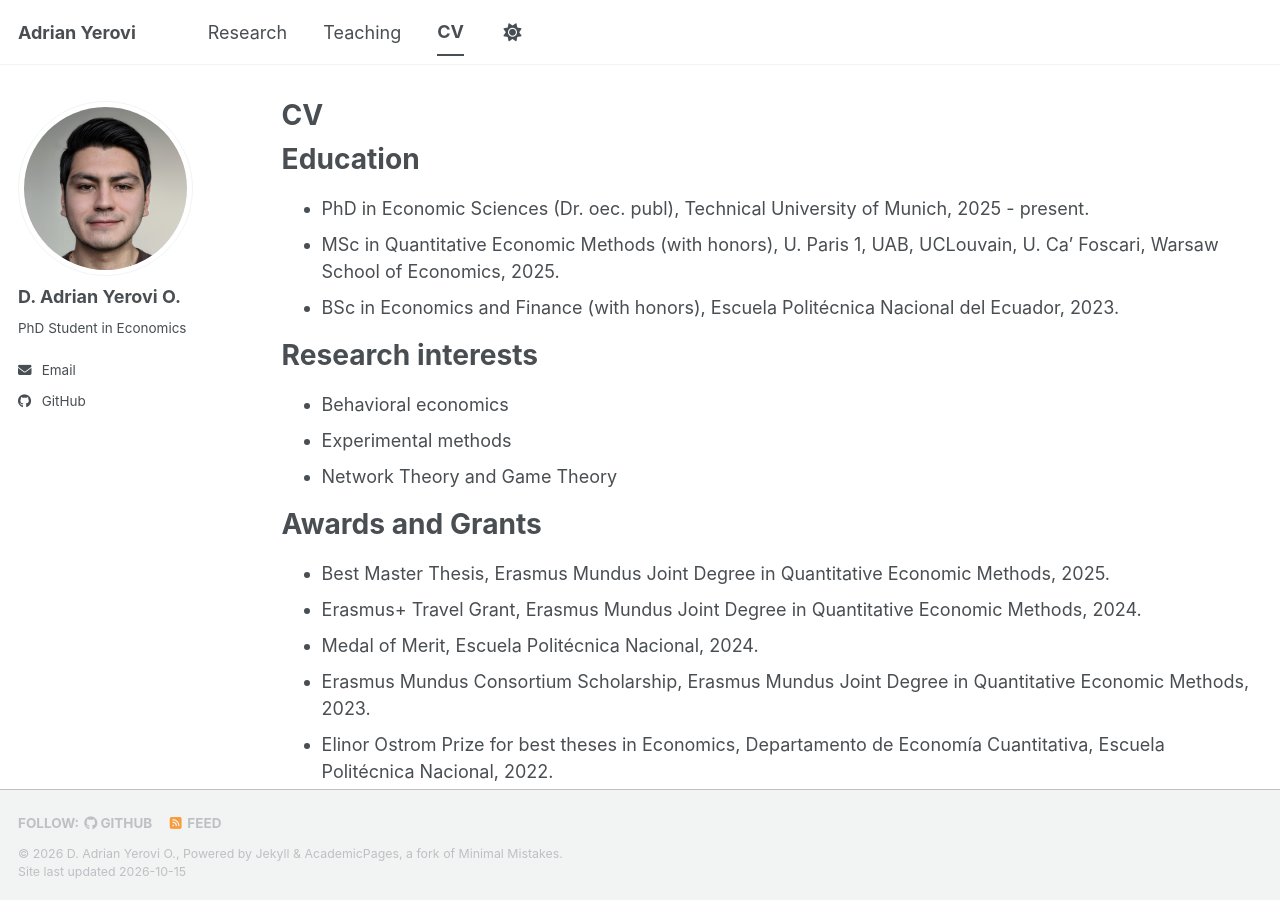
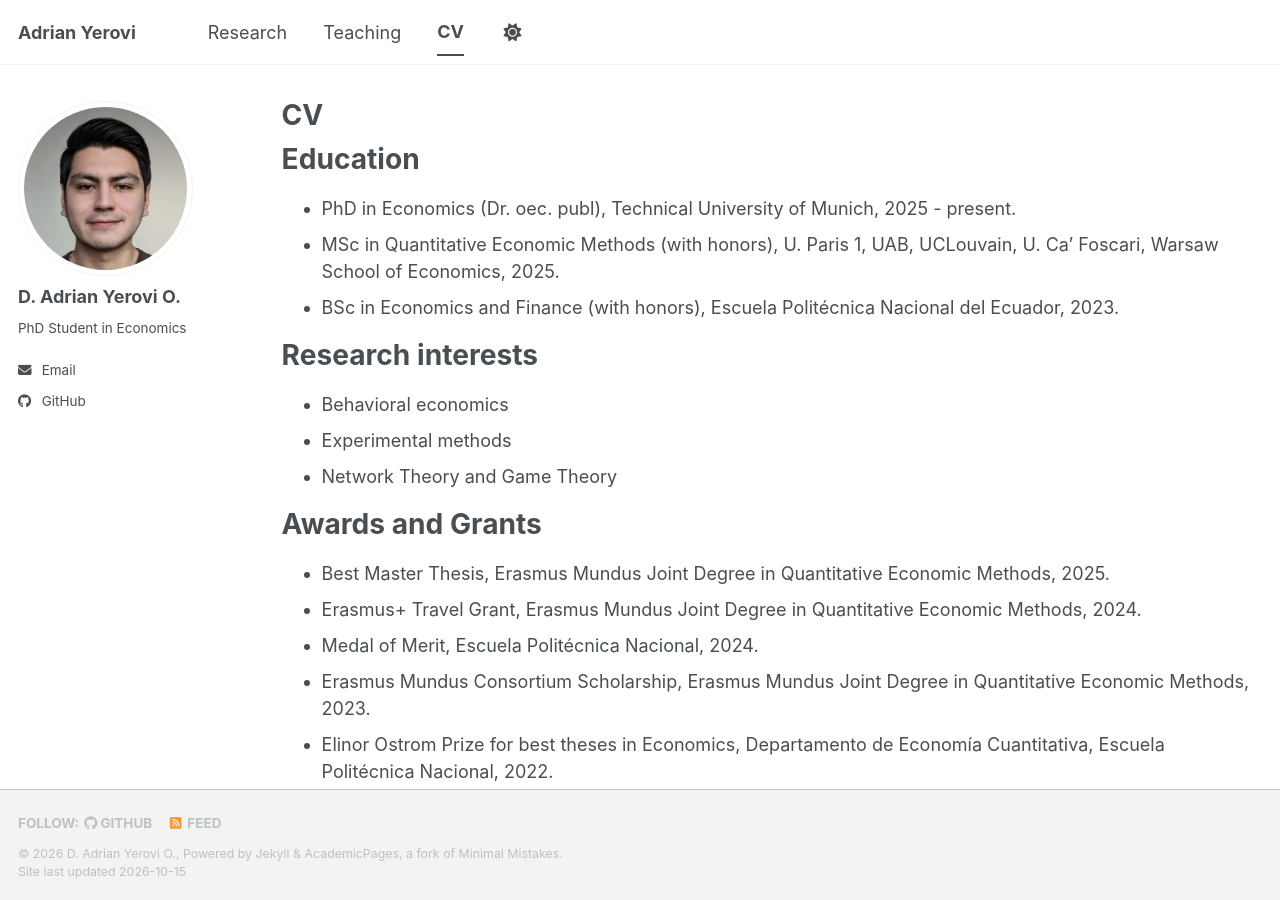
Before and after one commit to AYerovi/AYerovi.github.io, a Jekyll site: the page built from _pages/cv.md, in a window 1280 px wide and 900 px high. Built offline with Jekyll 4.4.1, drawn with Linux system fonts in a browser that asks for light colours; a style sheet for code colours, icons or effects is not loaded.

Commit message:
Update cv.md

```diff
--- a/_pages/cv.md
+++ b/_pages/cv.md
@@ -11,7 +11,7 @@ redirect_from:
 
 Education
 ======
-* PhD in Economic Sciences (Dr. oec. publ), Technical University of Munich, 2025 - present.
+* PhD in Economics (Dr. oec. publ), Technical University of Munich, 2025 - present.
 * MSc in Quantitative Economic Methods (with honors), U. Paris 1, UAB, UCLouvain, U. Ca' Foscari, Warsaw School of Economics, 2025.
 * BSc in Economics and Finance (with honors), Escuela Politécnica Nacional del Ecuador, 2023.
 
```
